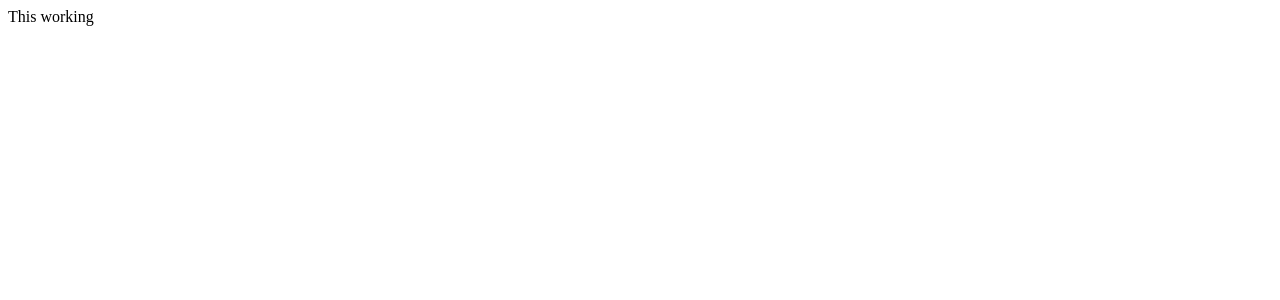
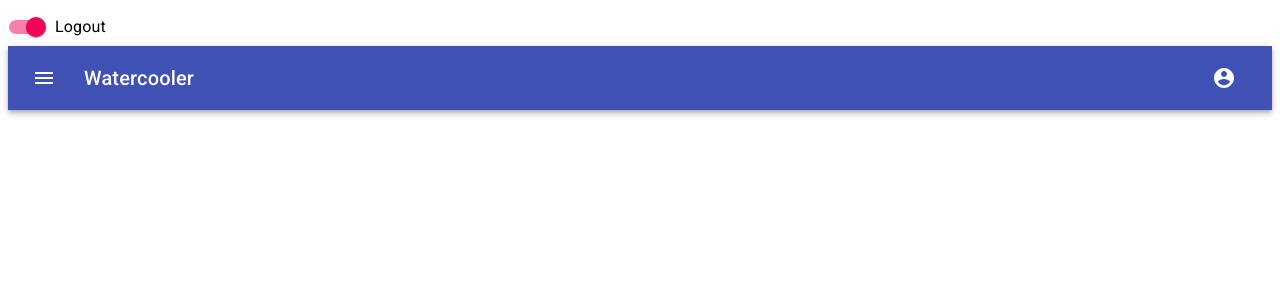
Before and after one commit to Carl-33/Watercooler, a React (Create React App) app in the folder watercooler/: page / in a window 1280 px wide. Shown: the top 300 px of the page. Built offline with nearby package versions, Linux system fonts and the light colour scheme.

Commit message:
added inital Header.js & init packages

```diff
--- a/watercooler/package.json
+++ b/watercooler/package.json
@@ -3,6 +3,8 @@
   "version": "0.1.0",
   "private": true,
   "dependencies": {
+    "@material-ui/core": "^4.11.1",
+    "@material-ui/icons": "^4.9.1",
     "@testing-library/jest-dom": "^5.11.6",
     "@testing-library/react": "^11.2.2",
     "@testing-library/user-event": "^12.3.0",
--- a/watercooler/public/index.html
+++ b/watercooler/public/index.html
@@ -10,6 +10,14 @@
       content="Web site created using create-react-app"
     />
     <link rel="apple-touch-icon" href="%PUBLIC_URL%/logo192.png" />
+    <link
+      rel="stylesheet"
+      href="https://fonts.googleapis.com/css?family=Roboto:300,400,500,700&display=swap"
+    />
+    <link
+      rel="stylesheet"
+      href="https://fonts.googleapis.com/icon?family=Material+Icons"
+    />
     <!--
       manifest.json provides metadata used when your web app is installed on a
       user's mobile device or desktop. See https://developers.google.com/web/fundamentals/web-app-manifest/
--- a/watercooler/src/App.js
+++ b/watercooler/src/App.js
@@ -1,7 +1,12 @@
 import React from "react";
+import Header from "./components/Header";
 
 const App = () => {
-  return <div> This working</div>;
+  return (
+    <div>
+      <Header />
+    </div>
+  );
 };
 
 export default App;
--- /dev/null
+++ b/watercooler/src/components/Header.js
@@ -0,0 +1,109 @@
+import React from "react";
+import { makeStyles } from "@material-ui/core/styles";
+import AppBar from "@material-ui/core/AppBar";
+import Toolbar from "@material-ui/core/Toolbar";
+import Typography from "@material-ui/core/Typography";
+import IconButton from "@material-ui/core/IconButton";
+import MenuIcon from "@material-ui/icons/Menu";
+import AccountCircle from "@material-ui/icons/AccountCircle";
+import Switch from "@material-ui/core/Switch";
+import FormControlLabel from "@material-ui/core/FormControlLabel";
+import FormGroup from "@material-ui/core/FormGroup";
+import MenuItem from "@material-ui/core/MenuItem";
+import Menu from "@material-ui/core/Menu";
+
+const useStyles = makeStyles((theme) => ({
+  root: {
+    flexGrow: 1,
+  },
+  menuButton: {
+    marginRight: theme.spacing(2),
+  },
+  title: {
+    flexGrow: 1,
+  },
+}));
+
+const Header = () => {
+  const classes = useStyles();
+  const [auth, setAuth] = React.useState(true);
+  const [anchorEl, setAnchorEl] = React.useState(null);
+  const open = Boolean(anchorEl);
+
+  const handleChange = (event) => {
+    setAuth(event.target.checked);
+  };
+
+  const handleMenu = (event) => {
+    setAnchorEl(event.currentTarget);
+  };
+
+  const handleClose = () => {
+    setAnchorEl(null);
+  };
+
+  return (
+    <div className={classes.root}>
+      <FormGroup>
+        <FormControlLabel
+          control={
+            <Switch
+              checked={auth}
+              onChange={handleChange}
+              aria-label="login switch"
+            />
+          }
+          label={auth ? "Logout" : "Login"}
+        />
+      </FormGroup>
+      <AppBar position="static">
+        <Toolbar>
+          <IconButton
+            edge="start"
+            className={classes.menuButton}
+            color="inherit"
+            aria-label="menu"
+          >
+            <MenuIcon />
+          </IconButton>
+          <Typography variant="h6" className={classes.title}>
+            Watercooler
+          </Typography>
+          {auth && (
+            <div>
+              <IconButton
+                aria-label="account of current user"
+                aria-controls="menu-appbar"
+                aria-haspopup="true"
+                onClick={handleMenu}
+                color="inherit"
+              >
+                <AccountCircle />
+              </IconButton>
+              <Menu
+                id="menu-appbar"
+                anchorEl={anchorEl}
+                anchorOrigin={{
+                  vertical: "top",
+                  horizontal: "right",
+                }}
+                keepMounted
+                transformOrigin={{
+                  vertical: "top",
+                  horizontal: "right",
+                }}
+                open={open}
+                onClose={handleClose}
+              >
+                <MenuItem onClick={handleClose}>Sign Up</MenuItem>
+                <MenuItem onClick={handleClose}>Login In</MenuItem>
+              </Menu>
+            </div>
+          )}
+        </Toolbar>
+      </AppBar>
+    </div>
+  );
+};
+
+export default Header;
```
Also changed, not shown: 2 other files (tests, documents, lock files or other folders).
